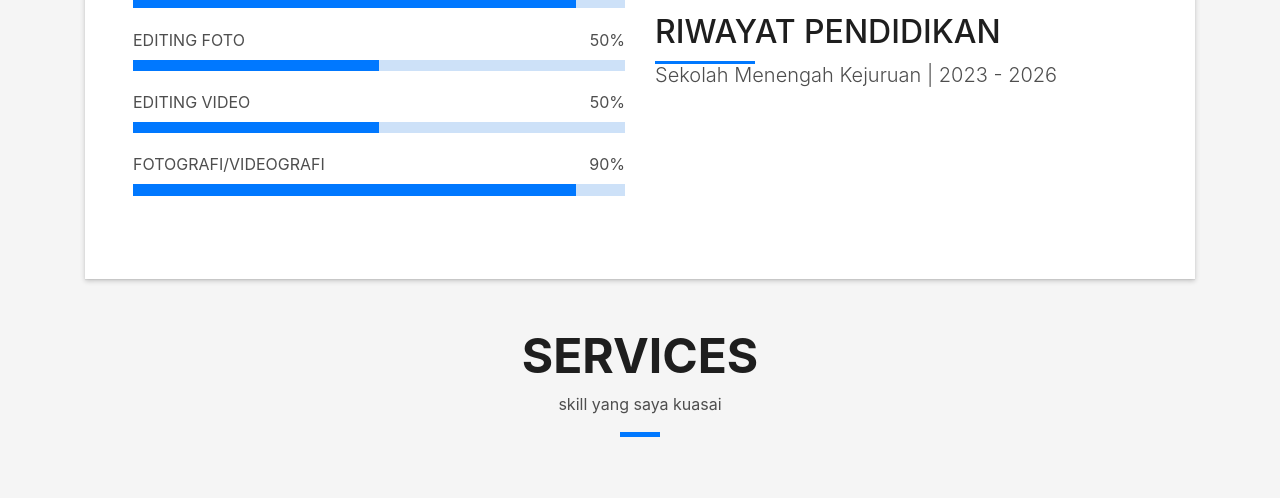
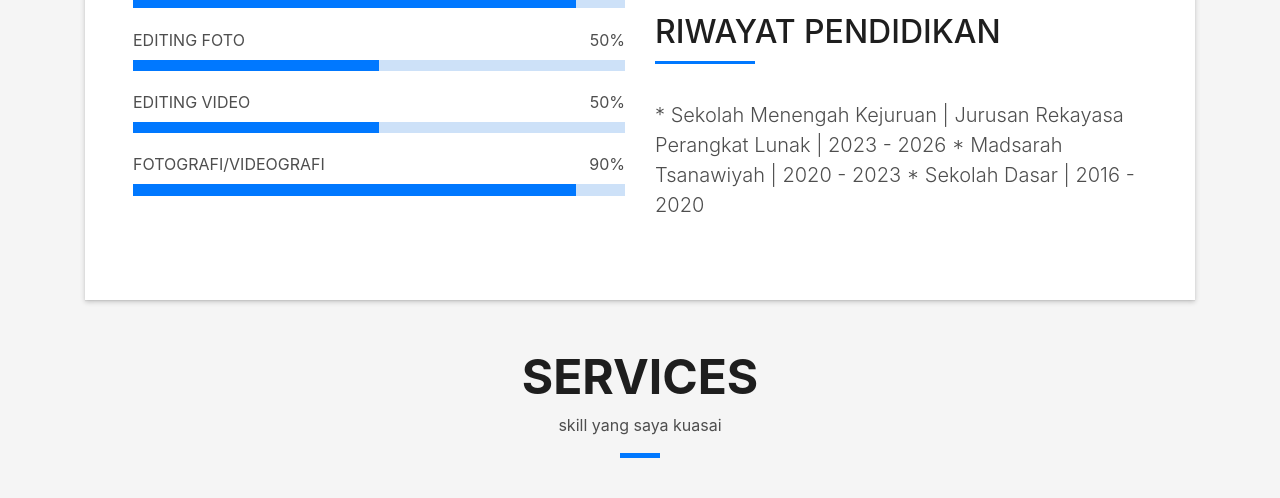
Before and after one commit to aapiin/alfin, a plain HTML site: page index.html in a window 1280 px wide. Shown: the part 1287-1785 px from the top of the page. Drawn offline with Linux system fonts and the light colour scheme; files whose address does not match are found by name.

Commit message:
Update index.html

```diff
--- a/index.html
+++ b/index.html
@@ -163,10 +163,12 @@ Berkepribadian jujur, tidak pernah putus asa, sering mengulik hal baru, kreatif,
                     <h5 class="title-left">
                       RIWAYAT PENDIDIKAN
                     </h5>
+                  </div>
                     <p class="lead">
-                      Sekolah Menengah Kejuruan | 2023 - 2026
+                      * Sekolah Menengah Kejuruan | Jurusan Rekayasa Perangkat Lunak | 2023 - 2026
+                      * Madsarah Tsanawiyah | 2020 - 2023
+                      * Sekolah Dasar | 2016 - 2020
                     </p>
-                  </div>
                 </div>
               </div>
             </div>
```
